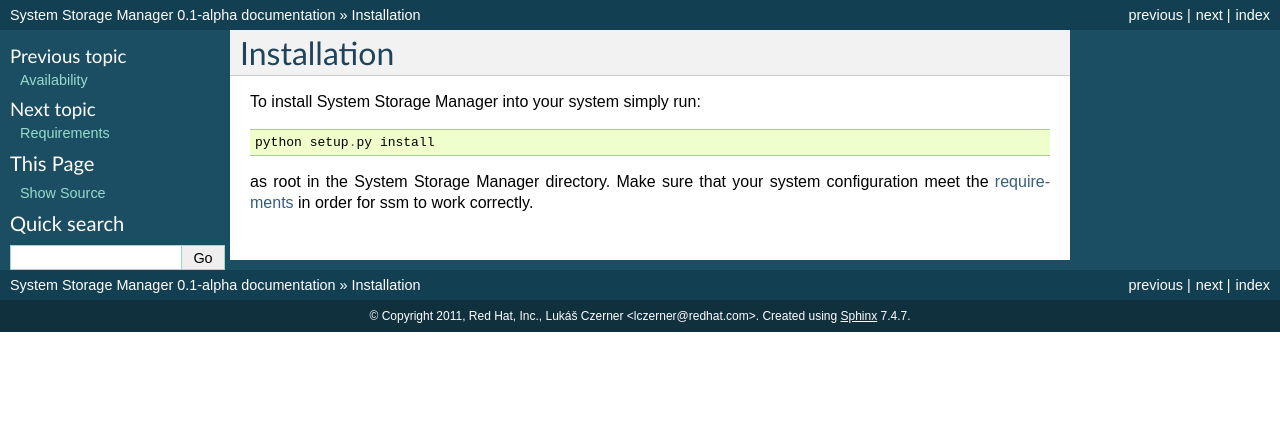
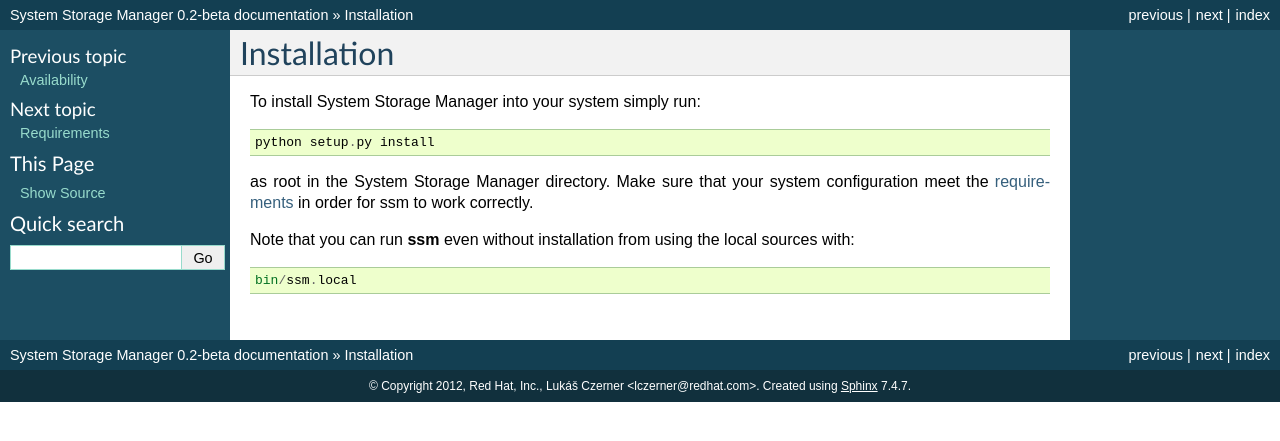
Before and after one commit to system-storage-manager/ssm, a Sphinx documentation site: the page built from doc/src/install.rst, in a window 1280 px wide. Shown: the top 441 px of the page. Built offline with Sphinx 7.4.7, drawn with Linux system fonts in a browser that asks for light colours.

Commit message:
Update version to 0.2
Signed-off-by: Lukas Czerner <lczerner@redhat.com>

```diff
--- a/doc/conf.py
+++ b/doc/conf.py
@@ -41,16 +41,16 @@
 
 # General information about the project.
 project = u'System Storage Manager'
-copyright = u'2011, Red Hat, Inc., Lukáš Czerner <lczerner@redhat.com>'
+copyright = u'2012, Red Hat, Inc., Lukáš Czerner <lczerner@redhat.com>'
 
 # The version info for the project you're documenting, acts as replacement for
 # |version| and |release|, also used in various other places throughout the
 # built documents.
 #
 # The short X.Y version.
-version = '0.1-alpha'
+version = '0.2'
 # The full version, including alpha/beta/rc tags.
-release = '0.1-alpha'
+release = '0.2-beta'
 
 # The language for content autogenerated by Sphinx. Refer to documentation
 # for a list of supported languages.
--- a/doc/src/install.rst
+++ b/doc/src/install.rst
@@ -8,3 +8,8 @@
 as root in the System Storage Manager directory. Make sure that your system
 configuration meet the :ref:`requirements <ssm-requirements>` in order for ssm
 to work correctly.
+
+Note that you can run **ssm** even without installation from using the local
+sources with::
+
+    bin/ssm.local
```
Also changed, not shown: setup.py (+5 -3 lines), 7 other files.
